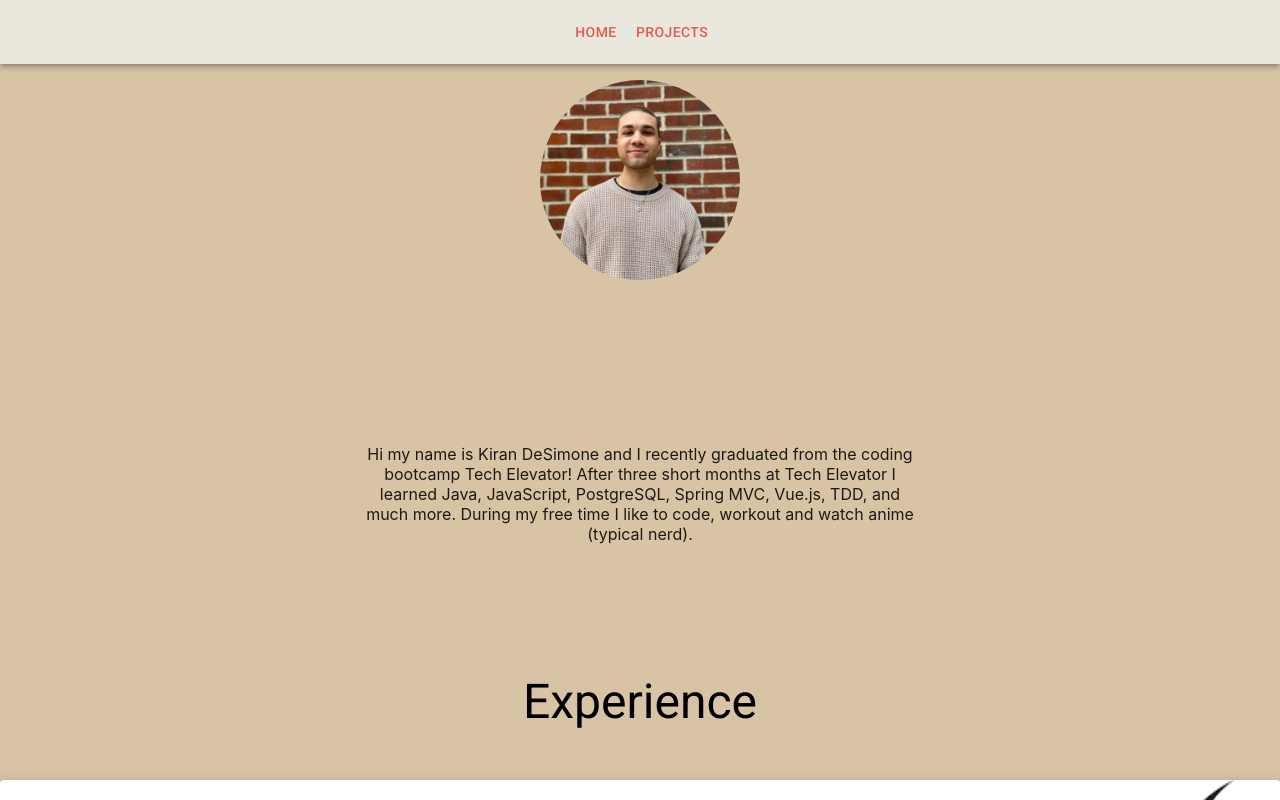
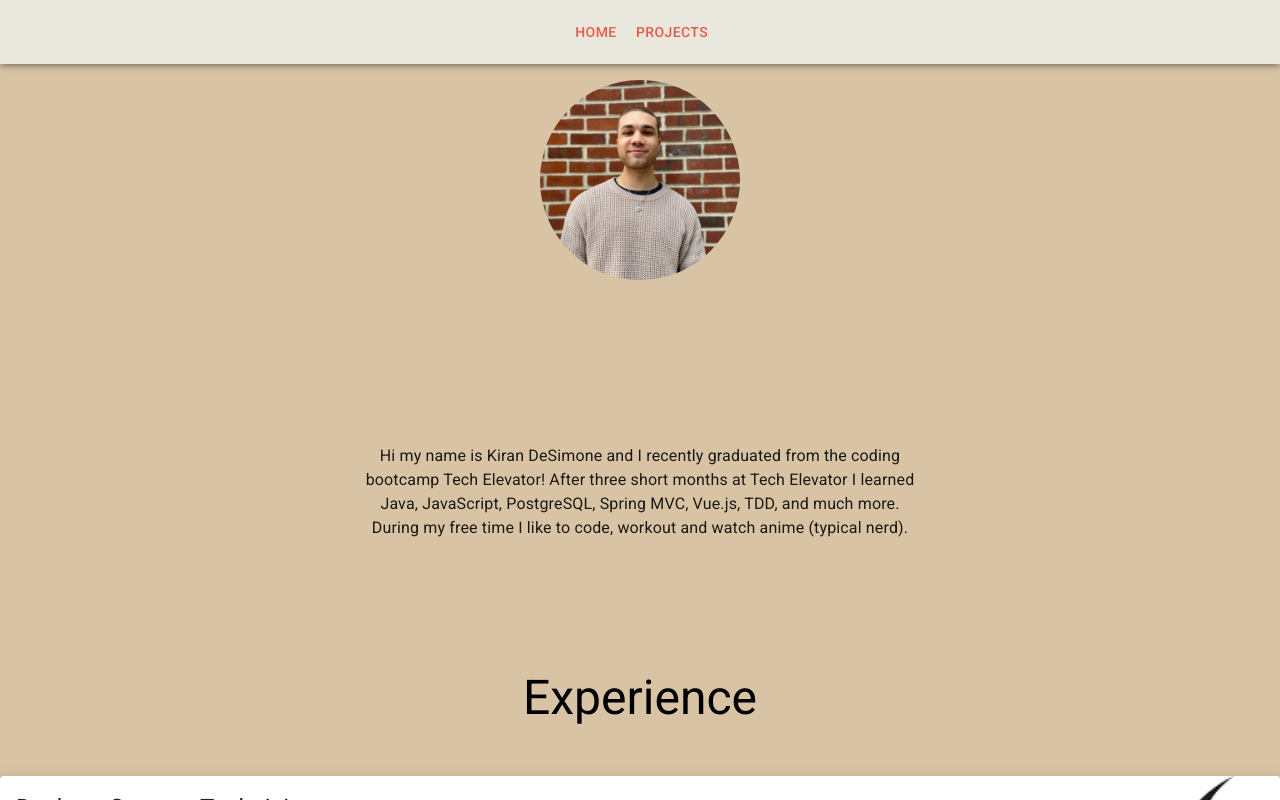
Before and after one commit to kirandesimone/kirandesimone.github.io, a React (Create React App) app: page / in a window 1280 px wide. Both pictures are taken after a click on the element 640 px from the left and 454 px from the top of the page. Shown: the top 800 px of the page. Built offline with nearby package versions, Linux system fonts and the light colour scheme.

Commit message:
fixed react error

```diff
--- a/src/Components/Description.js
+++ b/src/Components/Description.js
@@ -18,7 +18,7 @@ function Description() {
         <Paper elevation={0} className={classes.root}>
             <div>
                 <div>
-                    <Typography variant='p' component='p' align='center'>
+                    <Typography component='p' align='center'>
                         Hi my name is Kiran DeSimone and I recently graduated from the coding bootcamp Tech Elevator!
                         After three short months at Tech Elevator I learned Java, JavaScript, PostgreSQL, Spring MVC, Vue.js, TDD, and much more.
                         During my free time I like to code, workout and watch anime (typical nerd).
--- a/src/Components/Project.js
+++ b/src/Components/Project.js
@@ -23,7 +23,7 @@ function Project() {
     const classes = useStyles();
     const projects = projectData.map(project => {
       return (
-        <div className={classes.card}>
+        <div key={project.id} className={classes.card}>
           <ProjectCard {...project}/>
         </div>
       )
```
